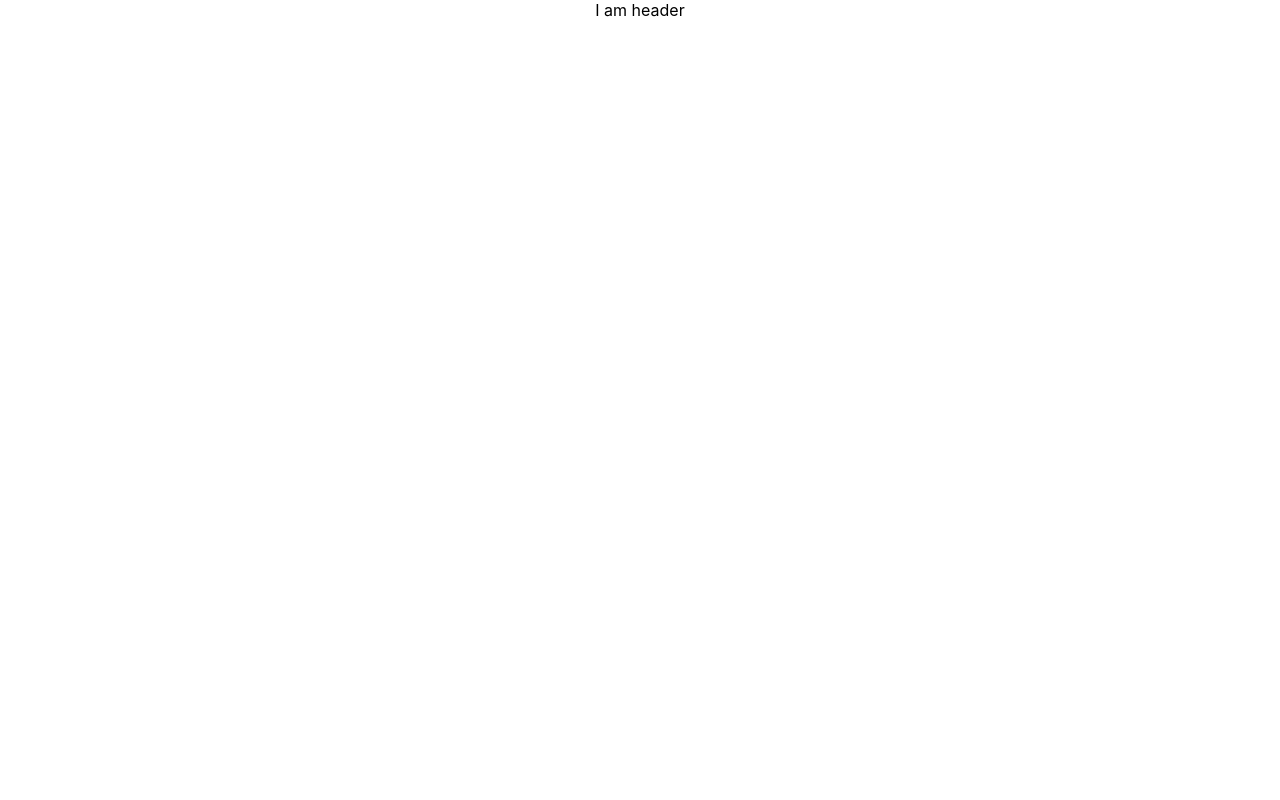
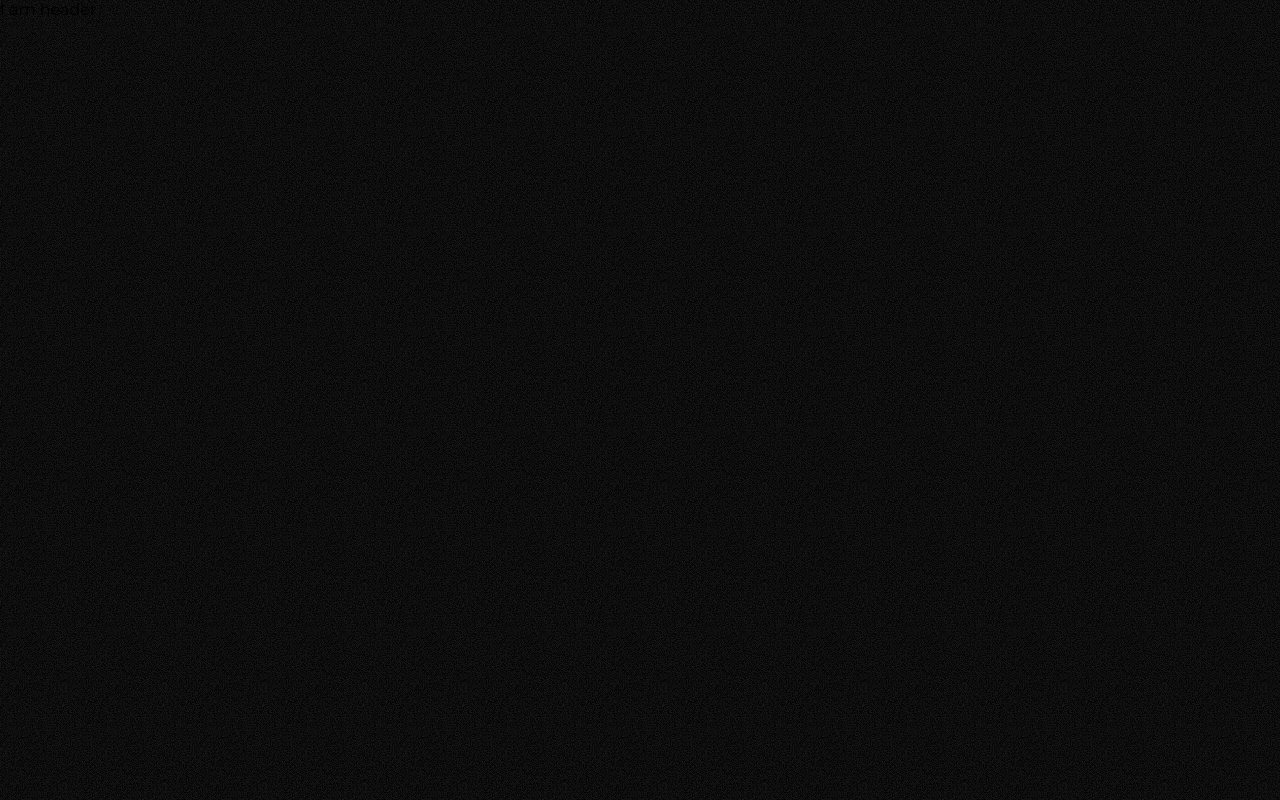
Before and after one commit to halaburdataras/kursach, a React (Create React App) app: page / in a window 1280 px wide. Built offline with nearby package versions, Linux system fonts and the light colour scheme.

Commit message:
added font and bg image

```diff
--- a/public/index.html
+++ b/public/index.html
@@ -11,7 +11,10 @@
     />
     <link rel="apple-touch-icon" href="%PUBLIC_URL%/logo192.png" />
     <link rel="manifest" href="%PUBLIC_URL%/manifest.json" />
-    <title>React App</title>
+    <link rel="preconnect" href="https://fonts.googleapis.com">
+    <link rel="preconnect" href="https://fonts.gstatic.com" crossorigin>
+    <link href="https://fonts.googleapis.com/css2?family=Montserrat:wght@300;400;600;700&display=swap" rel="stylesheet">
+    <title>ProstoSki</title>
   </head>
   <body>
     <noscript>You need to enable JavaScript to run this app.</noscript>
--- a/src/App.css
+++ b/src/App.css
@@ -1,38 +1,7 @@
-.App {
-  text-align: center;
+.appWrapper {
+  width: 100%;
+  height: 100%;
+  background-image: url(./assets/img/noise.png);
+  height: 100vh;
+  display: flex;
 }
-
-.App-logo {
-  height: 40vmin;
-  pointer-events: none;
-}
-
-@media (prefers-reduced-motion: no-preference) {
-  .App-logo {
-    animation: App-logo-spin infinite 20s linear;
-  }
-}
-
-.App-header {
-  background-color: #282c34;
-  min-height: 100vh;
-  display: flex;
-  flex-direction: column;
-  align-items: center;
-  justify-content: center;
-  font-size: calc(10px + 2vmin);
-  color: white;
-}
-
-.App-link {
-  color: #61dafb;
-}
-
-@keyframes App-logo-spin {
-  from {
-    transform: rotate(0deg);
-  }
-  to {
-    transform: rotate(360deg);
-  }
-}
--- a/src/App.js
+++ b/src/App.js
@@ -3,7 +3,7 @@
 
 function App() {
   return (
-    <div className="App">
+    <div className="appWrapper">
       <Header />
     </div>
   );
--- a/src/index.css
+++ b/src/index.css
@@ -1,13 +1,12 @@
+* {
+  margin: 0;
+  padding: 0;
+}
+
 body {
+  background: #000;
   margin: 0;
-  font-family: -apple-system, BlinkMacSystemFont, 'Segoe UI', 'Roboto', 'Oxygen',
-    'Ubuntu', 'Cantarell', 'Fira Sans', 'Droid Sans', 'Helvetica Neue',
-    sans-serif;
+  font-family: "Montserrat", sans-serif;
   -webkit-font-smoothing: antialiased;
   -moz-osx-font-smoothing: grayscale;
 }
-
-code {
-  font-family: source-code-pro, Menlo, Monaco, Consolas, 'Courier New',
-    monospace;
-}
```
Also changed, not shown: src/assets/img/noise.png (added).
